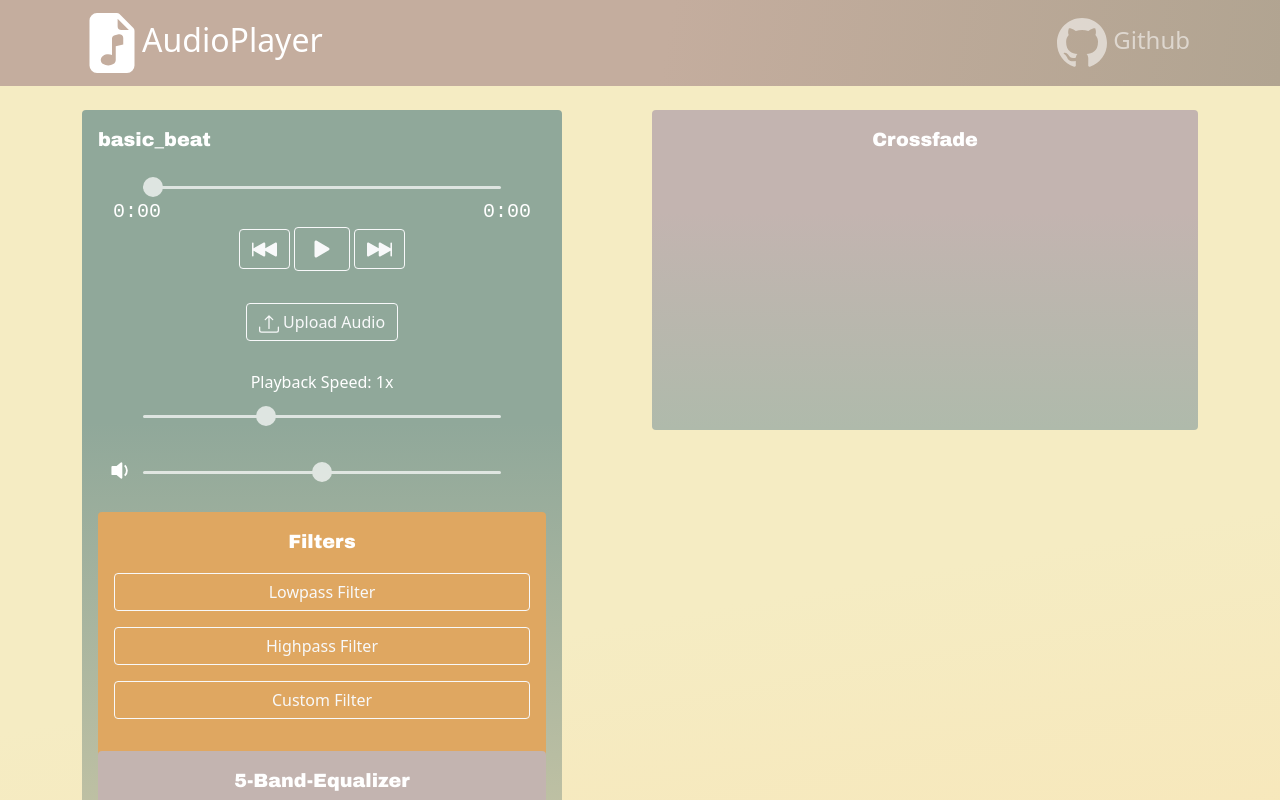
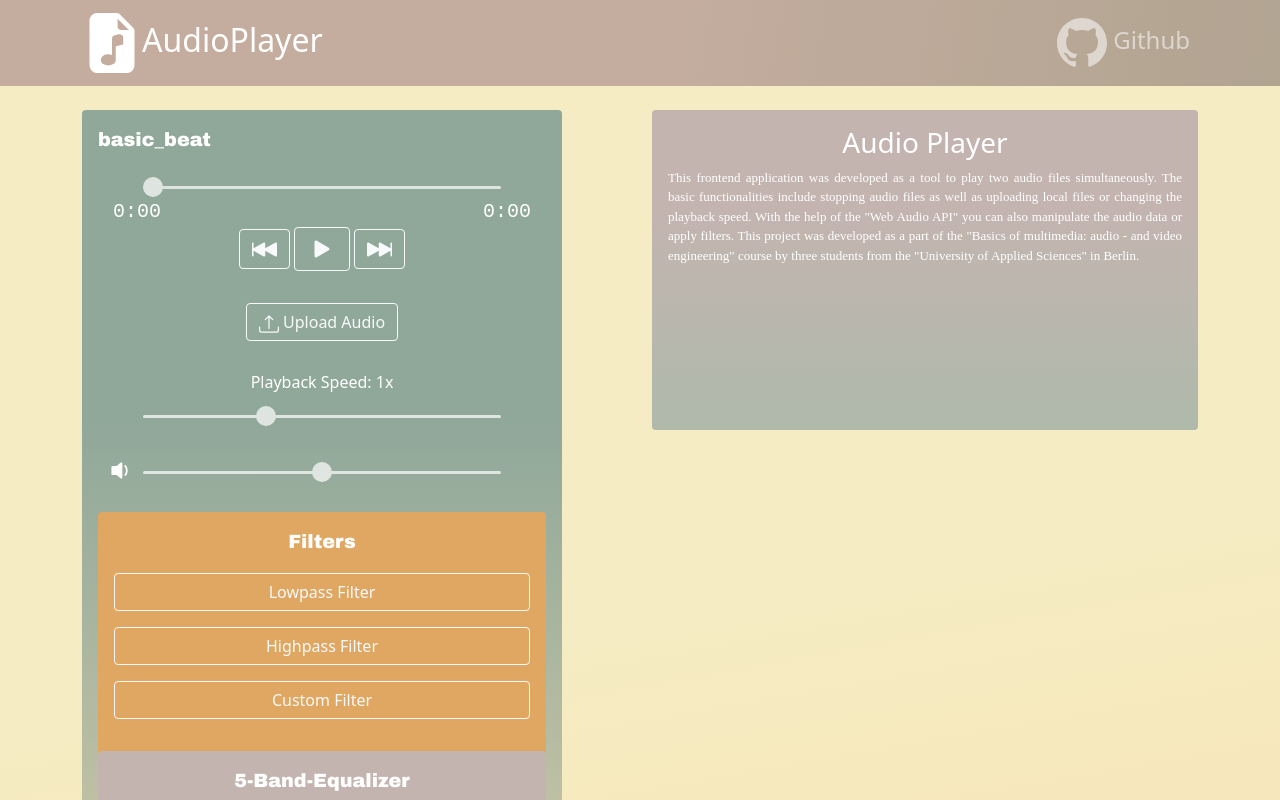
Before and after one commit to LuckyLuke16/audiovideo22, a React (Create React App) app: page / in a window 1280 px wide. Shown: the top 800 px of the page. Built offline with nearby package versions, Linux system fonts and the light colour scheme.

Commit message:
- added text in center of page

```diff
--- a/src/App.css
+++ b/src/App.css
@@ -161,3 +161,8 @@ p {
 #durationOfSongEnd {
   margin-top: -1.5em;
 }
+#textInCenter {
+  font-size: small;
+  font-family: "Arial Rounded MT Bold";
+  text-align: justify;
+}
--- a/src/Crossfade.js
+++ b/src/Crossfade.js
@@ -10,7 +10,17 @@ export default class Crossfade extends React.Component{
             <Card className='volume-card'>
 
                 <Card.Body>
-                    <p>Crossfade</p>
+                    <h3>Audio Player</h3>
+                    <p
+                        id="textInCenter"
+                    >
+                        This frontend application was developed as a tool to play two audio files simultaneously.
+                        The basic functionalities include stopping audio files as well as uploading local files
+                        or changing the playback speed. With the help of the "Web Audio API" you can also manipulate the audio data or apply filters.
+                        This project was developed as a part of the "Basics of
+                        multimedia: audio - and video engineering" course by three students from the "University of
+                        Applied Sciences" in Berlin.
+                    </p>
                     <Stack gap={3}>
                         <Stack direction="horizontal" gap={4} className="col-md-5 mx-auto">
                         </Stack>
```
